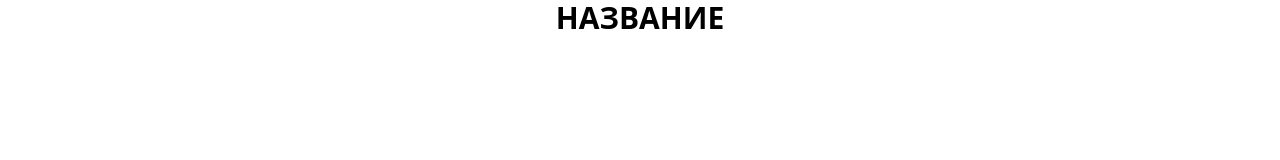
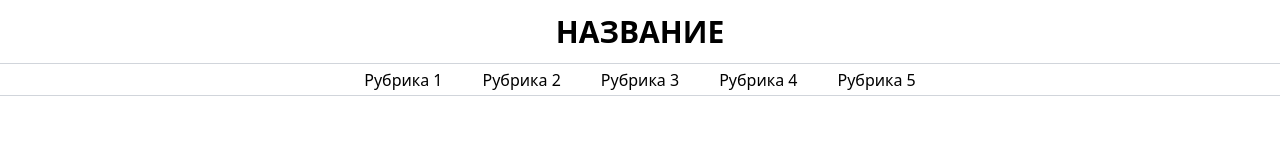
Before and after one commit to zhos1986/bgo, a plain HTML site: page index.html in a window 1280 px wide. Drawn offline with nearby package versions, Linux system fonts and the light colour scheme.

Commit message:
header 10-10-2024

```diff
--- a/index.html
+++ b/index.html
@@ -10,8 +10,17 @@
 </head>
 
 <body>
-	<div class="container h-16 mx-auto">
-		<h1 class="text-3xl font-bold text-center">НАЗВАНИЕ</h1>
+	<div class="flex justify-center h-16 mx-auto border-b border-gray-300">
+		<div class="self-center text-3xl font-bold">НАЗВАНИЕ</div>
+	</div>
+	<div class="h-8 mx-auto border-b border-gray-300 content-center ">
+		<ul class="flex justify-center space-x-10">
+			<li><a href="#">Рубрика 1</a></li>
+			<li><a href="#">Рубрика 2</a></li>
+			<li><a href="#">Рубрика 3</a></li>
+			<li><a href="#">Рубрика 4</a></li>
+			<li><a href="#">Рубрика 5</a></li>
+		</ul>
 	</div>
 </body>
 
```
